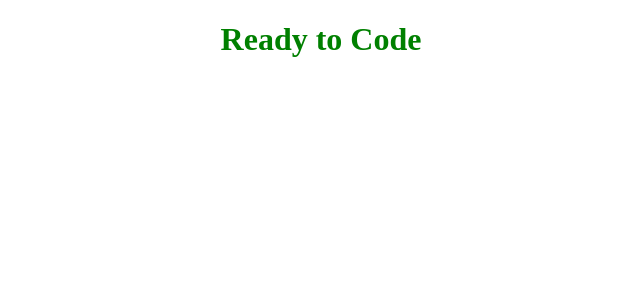
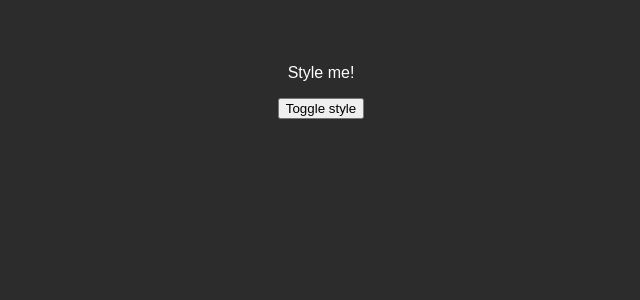
Before and after one commit to Afrag61/Exercise, a React (Vite) app: page / in a window 1280 px wide. Shown: the top 300 px of the page, without its empty margins (319-959 px from the left). Built offline with nearby package versions, Linux system fonts and the light colour scheme.

Commit message:
Coding Exercise 19: Exercise: Dynamic Styles Passed

```diff
--- a/src/App.jsx
+++ b/src/App.jsx
@@ -1,8 +1,23 @@
+import React from 'react';
 
-function App() {
-  return (
-      <h1>Ready to Code</h1>
-  )
+// don't change the Component name "App"
+export default function App() {
+  let [theColor,setColor] = React.useState("white");
+
+  function handleChange (){
+    if(theColor === "white"){
+      setColor("red")
+    }else{
+      setColor("white")
+    }
+  }
+
+    return (
+        <div>
+            <p style={{
+              color: theColor
+            }}>Style me!</p>
+            <button onClick={() => handleChange()}>Toggle style</button>
+        </div>
+    );
 }
-
-export default App
--- a/src/index.css
+++ b/src/index.css
@@ -1,7 +1,8 @@
-h1 {
-    display: flex;
-    flex-direction: column;
-    align-self: center;
-    justify-self: center;
-    color: green;
+body {
+    font-family: sans-serif;
+    margin: 0;
+    padding: 3rem;
+    background-color: #2d2c2c;
+    color: #959090;
+    text-align: center;
 }
```
